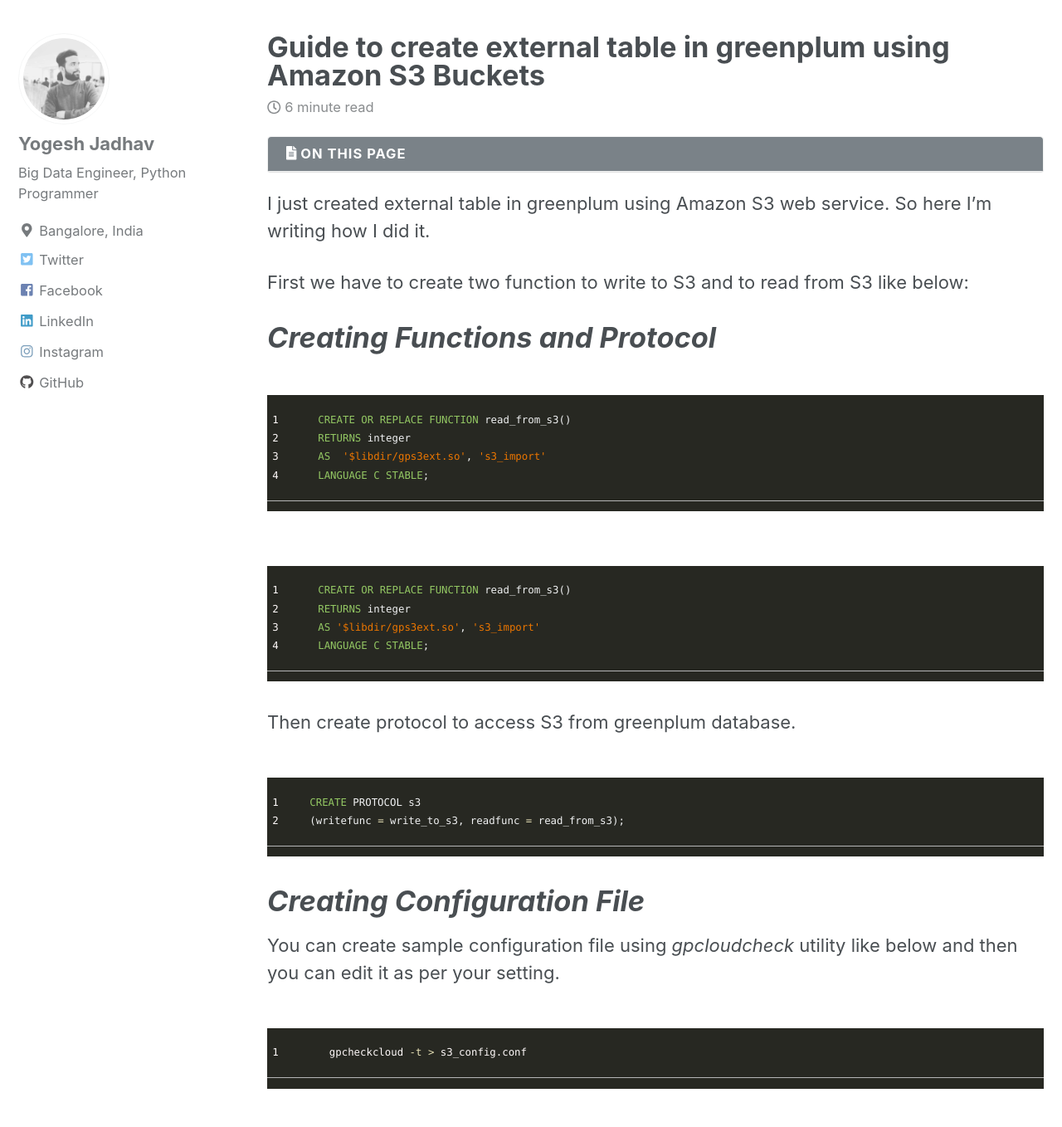
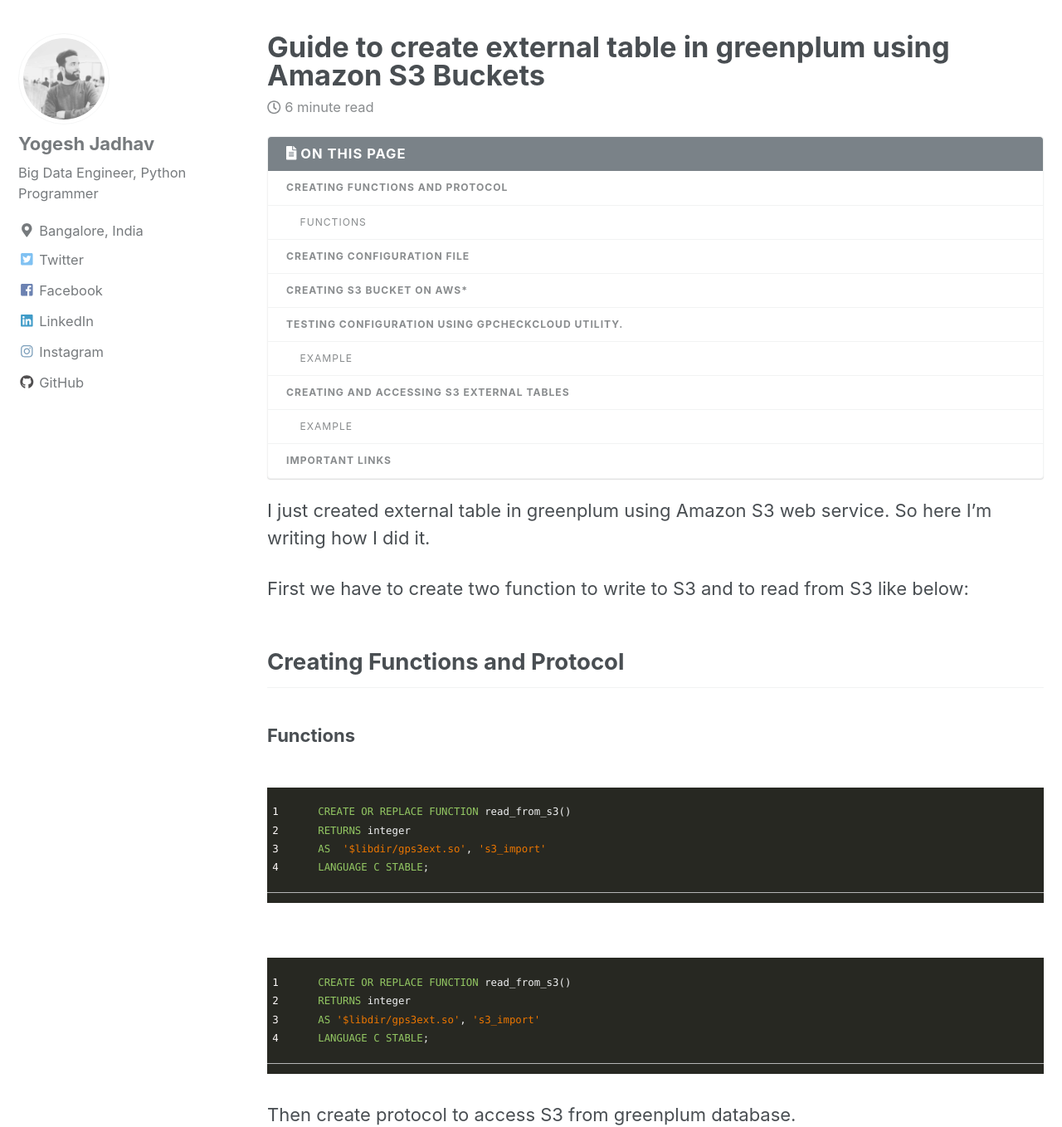
Before and after one commit to pgyogesh/blog, a Jekyll site: the page built from _posts/2017-11-19-S3-external-tables.md, in a window 1280 px wide and 1400 px high, scrolled down 489 px, cut to the strip 42-1400 px from the top of the window. Shown: the whole strip at 83% size. Built offline with Jekyll 4.4.1, drawn with Linux system fonts in a browser that asks for light colours; nearby versions of some CDN libraries; comment, search, counter and statistics services are not loaded; a style sheet for code colours, icons or effects is not loaded; some of the changed text lies outside the part shown.

Commit message:
added highlight

```diff
--- a/_posts/2017-11-19-S3-external-tables.md
+++ b/_posts/2017-11-19-S3-external-tables.md
@@ -16,8 +16,9 @@
 
 First we have to create two function to write to S3 and to read from S3 like below:
 
-# *Creating Functions and Protocol*
+## Creating Functions and Protocol
 
+### Functions
 
 {% highlight sql linenos %}
 CREATE OR REPLACE FUNCTION read_from_s3()
@@ -37,13 +38,15 @@
 
 Then create protocol to access S3 from greenplum database.
 
+###Protocol
+
 {% highlight sql linenos %}
 CREATE PROTOCOL s3
 (writefunc = write_to_s3, readfunc = read_from_s3);
 {% endhighlight %}
 
 
-# *Creating Configuration File*
+## Creating Configuration File
 
 You can create sample configuration file using *gpcloudcheck* utility like below and then you can edit it as per your setting.
 
@@ -69,12 +72,12 @@
   gpcheckcloud_newline = "\n"
   {% endhighlight %}
 
-# *Creating S3 bucket on AWS*
+## Creating S3 bucket on AWS*
 
   + You can follow [this](http://docs.aws.amazon.com/AmazonS3/latest/gsg/CreatingABucket.html) guide to to create S3 bucket.
 
 
-# *Testing configuration using gpcheckcloud utility.*
+## Testing configuration using gpcheckcloud utility.
 
 
 You can use command line options like below:
@@ -85,7 +88,7 @@
 
 You can check your region endpoint [here](http://docs.aws.amazon.com/general/latest/gr/rande.html#s3_region)
 
-###### Example
+### Example
 
 {% highlight bash linenos %}
 $ gpcheckcloud -c "s3://s3-ap-south-1.amazonaws.com/greenplumext config=/home/gpadmin/s3.conf"
@@ -100,8 +103,10 @@
 
 
 
-# *Creating and accessing S3 external tables*
-###### Example
+## Creating and accessing S3 external tables
+
+### Example
+
 {% highlight sql linenos %}
 CREATE EXTERNAL TABLE name_external(Firstname text, Lastname text)
 LOCATION ('s3://s3-ap-south-1.amazonaws.com/greenplumext/ config=/home/gpadmin/s3_root_v1.conf')
@@ -118,7 +123,7 @@
  Yogesh    | Jadhav
  {% endhighlight %}
 
-# Important Links
+## Important Links
 
 
 + [S3 Protocol](https://gpdb.docs.pivotal.io/510/admin_guide/external/g-s3-protocol.html)
```
